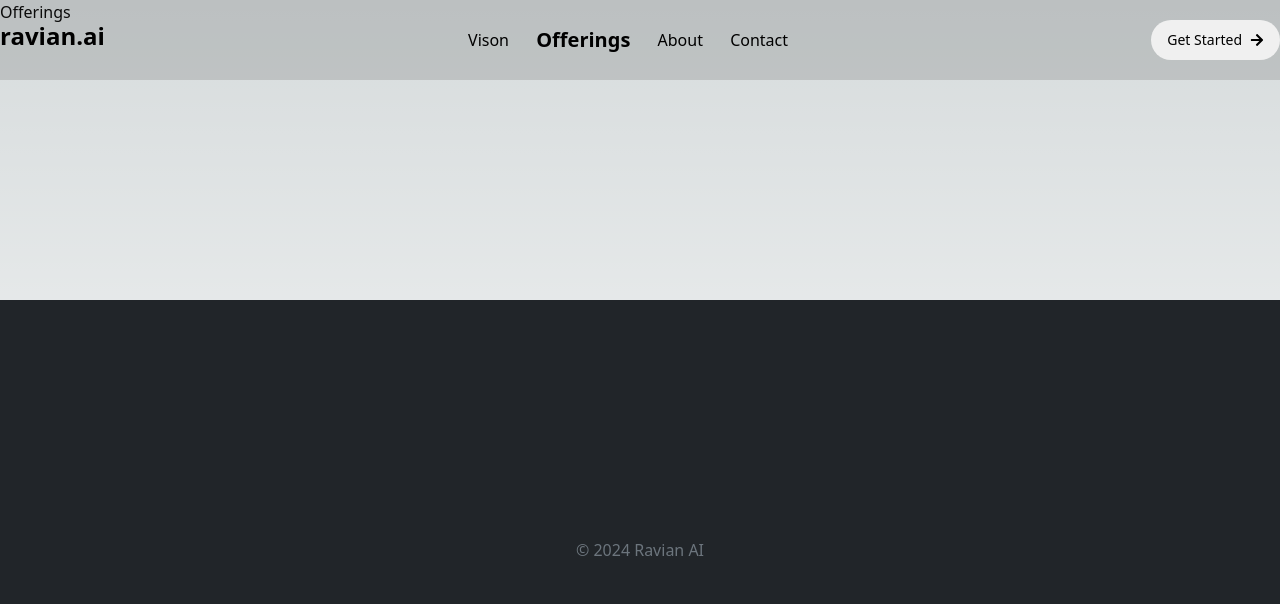
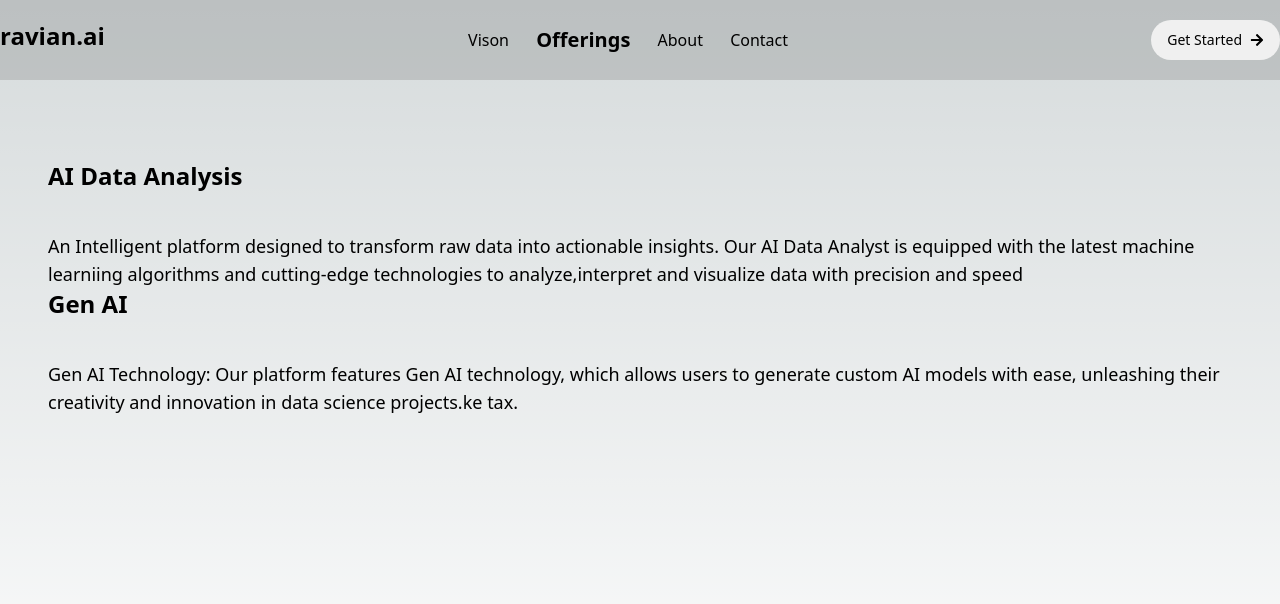
Before and after one commit to RNAdvani/ai, a Next.js app: page /offerings in a window 1280 px wide. Shown: the top 604 px of the page. Built offline with nearby package versions, Linux system fonts and the light colour scheme; no server answers.

Commit message:
offerings

```diff
--- a/app/(root)/offerings/page.tsx
+++ b/app/(root)/offerings/page.tsx
@@ -2,7 +2,24 @@ import React from 'react'
 
 const Offerings = () => {
   return (
-    <div>Offerings</div>
+    <div className='min-h-screen flex-col flex'>
+    <div className="mt-[10rem] flex flex-col gap-10 px-[3rem] ">
+    <h1 className='text-2xl font-extrabold' >
+    AI Data Analysis
+    </h1>
+    <p className='text-lg font-medium'>
+    An Intelligent platform designed to transform raw data into actionable insights. Our AI Data Analyst is equipped with the latest machine learniing algorithms and cutting-edge technologies to analyze,interpret and visualize data with precision and speed
+    </p>
+    </div>
+    <div className="flex flex-col gap-10 px-[3rem] ">
+    <h1 className='text-2xl font-extrabold' >
+    Gen AI
+    </h1>
+    <p className='text-lg font-medium'>
+    Gen AI Technology: Our platform features Gen AI technology, which allows users to generate custom AI models with ease, unleashing their creativity and innovation in data science projects.ke tax.
+    </p>
+    </div>
+  </div>
   )
 }
 
```
